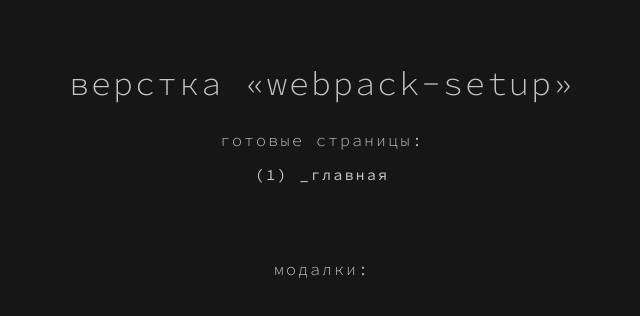
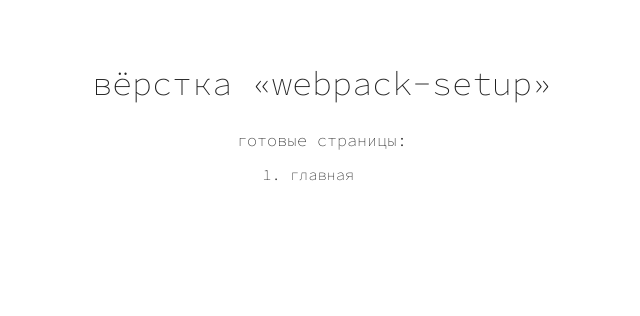
Before and after one commit to vyazemskaya/webpack-setup, a plain HTML site: page app/index.html in a window 1280 px wide. Shown: the whole page, without its empty margins (318-958 px from the left). Drawn offline with Linux system fonts and the light colour scheme.

Commit message:
update: index.html

```diff
--- a/app/index.html
+++ b/app/index.html
@@ -3,23 +3,22 @@
 <head>
 	<meta charset="UTF-8" />
 	<meta name="viewport" content="width=device-width, initial-scale=1.0" />
-	<title>верстка «webpack-setup»</title>
+	<title>вёрстка «webpack-setup»</title>
 </head>
 
 <body>
 	<div class="root">
-		<h1>верстка «webpack-setup»</h1>
+		<h1>вёрстка «webpack-setup»</h1>
 		<h2>готовые страницы:</h2>
 		<ol>
 			<li>
-				<a target="_blank" href="./home.html">_главная</a>
+				<a target="_blank" href="./home.html">главная</a>
 			</li>
 		</ol>
-		<h2>модалки:</h2>
 	</div>
 	<style>
 		@charset "UTF-8";
-		@import url('https://fonts.googleapis.com/css2?family=Source+Code+Pro:wght@300;400&display=swap');
+		@import url('https://fonts.googleapis.com/css2?family=Source+Code+Pro:wght@200&display=swap');
 
 		* {
 			padding: 0;
@@ -35,8 +34,8 @@
 			height: 100%;
 			width: 100%;
 			min-width: 32rem;
-			background-color: #161616;
-			color: #c5c5c5;
+			background-color: #ffffff;
+			color: #202020;
 		}
 
 		html {
@@ -49,7 +48,6 @@
 			font-size: 100%;
 			line-height: 1;
 			font-size: 2.5rem;
-			letter-spacing: 0.3rem;
 			user-select: none;
 		}
 
@@ -61,16 +59,6 @@
 		ul li,
 		ol li {
 			font-size: 2.3rem;
-			list-style: none;
-		}
-
-		ol {
-			counter-reset: list;
-		}
-
-		ol>li:before {
-			content: '(' counter(list) ') ';
-			counter-increment: list;
 		}
 
 		li {
@@ -83,18 +71,18 @@
 		}
 
 		a {
-			color: #c5c5c5;
+			color: #202020;
 			transition: color 0.5s ease;
 		}
 
 		a:visited {
 			text-decoration: none;
-			color: #c5c5c5;
+			color: #202020;
 		}
 
 		a:hover {
-			text-decoration: none;
-			color: #ffffff;
+			color: #202020;
+			text-decoration: underline;
 		}
 
 		h1 {
@@ -102,11 +90,6 @@
 			font-size: 5rem;
 			font-weight: 300;
 			text-align: center;
-			transition: transform 0.5s linear;
-		}
-
-		h1:hover {
-			transform: scale(1.05);
 		}
 
 		h2 {
```
